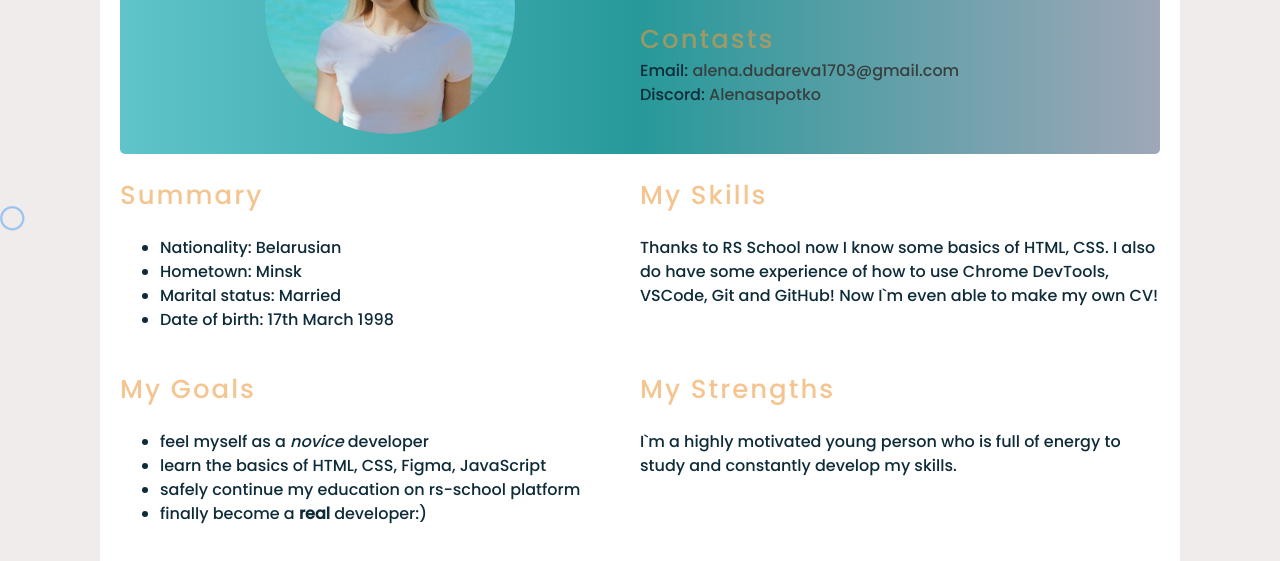
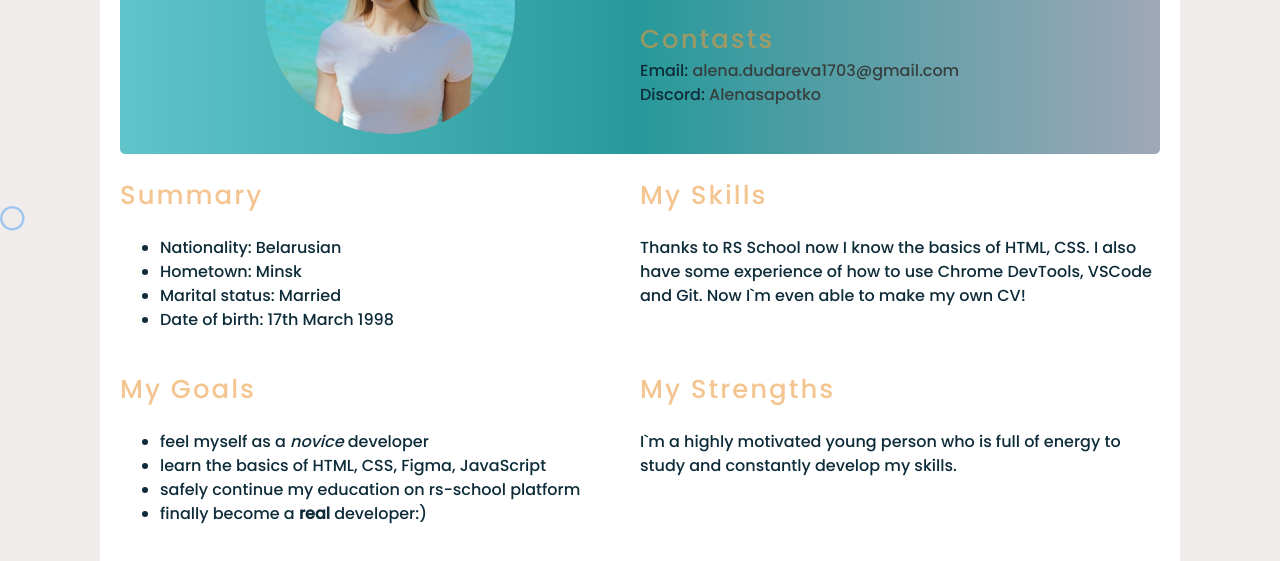
Before and after one commit to Alenasap/rsschool-cv, a plain HTML site: page index.html in a window 1280 px wide. Shown: the part 218-779 px from the top of the page. Drawn offline with Linux system fonts and the light colour scheme.

Commit message:
init: update cv text

```diff
--- a/index.html
+++ b/index.html
@@ -94,10 +94,10 @@
 
         <section class="section" id="skills">
           <h2 class="section-title">My skills</h2>
-          <span>Thanks to RS School now I know some basics of HTML, CSS.</span>
+          <span>Thanks to RS School now I know the basics of HTML, CSS.</span>
           <span
-            >I also do have some experience of how to use Chrome DevTools,
-            VSCode, Git and GitHub!</span
+            >I also have some experience of how to use Chrome DevTools,
+            VSCode and Git.</span
           >
           <span> Now I`m even able to make my own CV!</span>
         </section>
```
